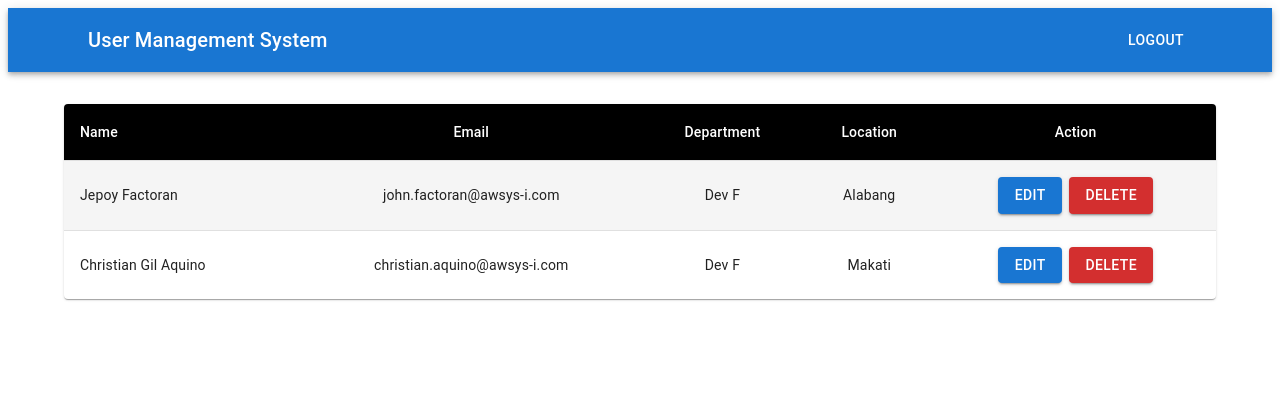
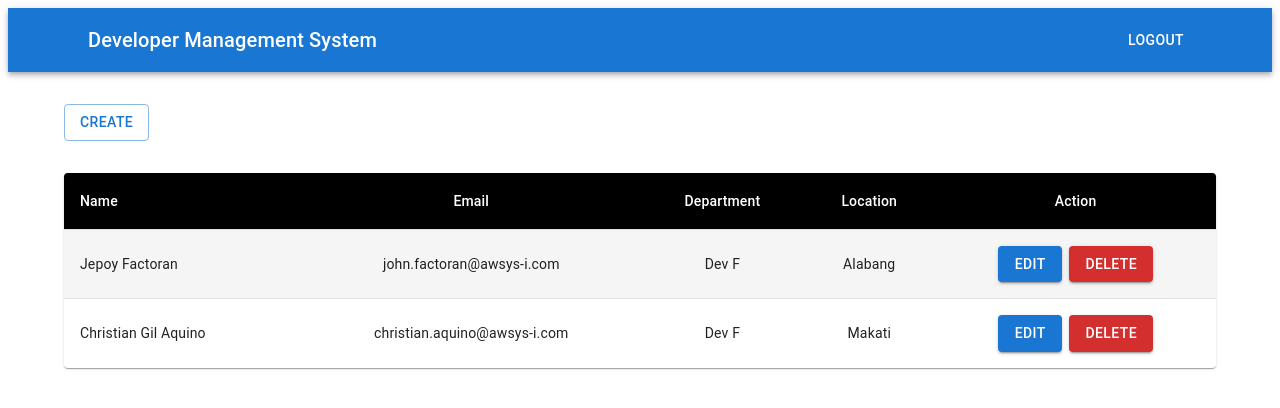
Before and after one commit to JepoySanity/react-refresher, a React (Create React App) app: page / in a window 1280 px wide. Shown: the top 408 px of the page. Built offline with nearby package versions, Linux system fonts and the light colour scheme.

Commit message:
added create dev button

```diff
--- a/src/Layouts/Header/index.jsx
+++ b/src/Layouts/Header/index.jsx
@@ -13,7 +13,7 @@ export default function index() {
         <Container>
           <Toolbar>
             <Typography variant="h6" component="div" sx={{ flexGrow: 1 }}>
-              User Management System
+              Developer Management System
             </Typography>
             <Button color="inherit">Logout</Button>
           </Toolbar>
--- a/src/Pages/Home/index.jsx
+++ b/src/Pages/Home/index.jsx
@@ -44,6 +44,7 @@ export default function index() {
   return (
     <Box sx={{ mt:4 }}>
       <Container>
+        <Button variant="outlined" sx={{ mb:4 }}>Create</Button>
         <TableContainer component={Paper}>
           <Table sx={{ minWidth: 700 }} aria-label="customized table">
             <TableHead>
```
